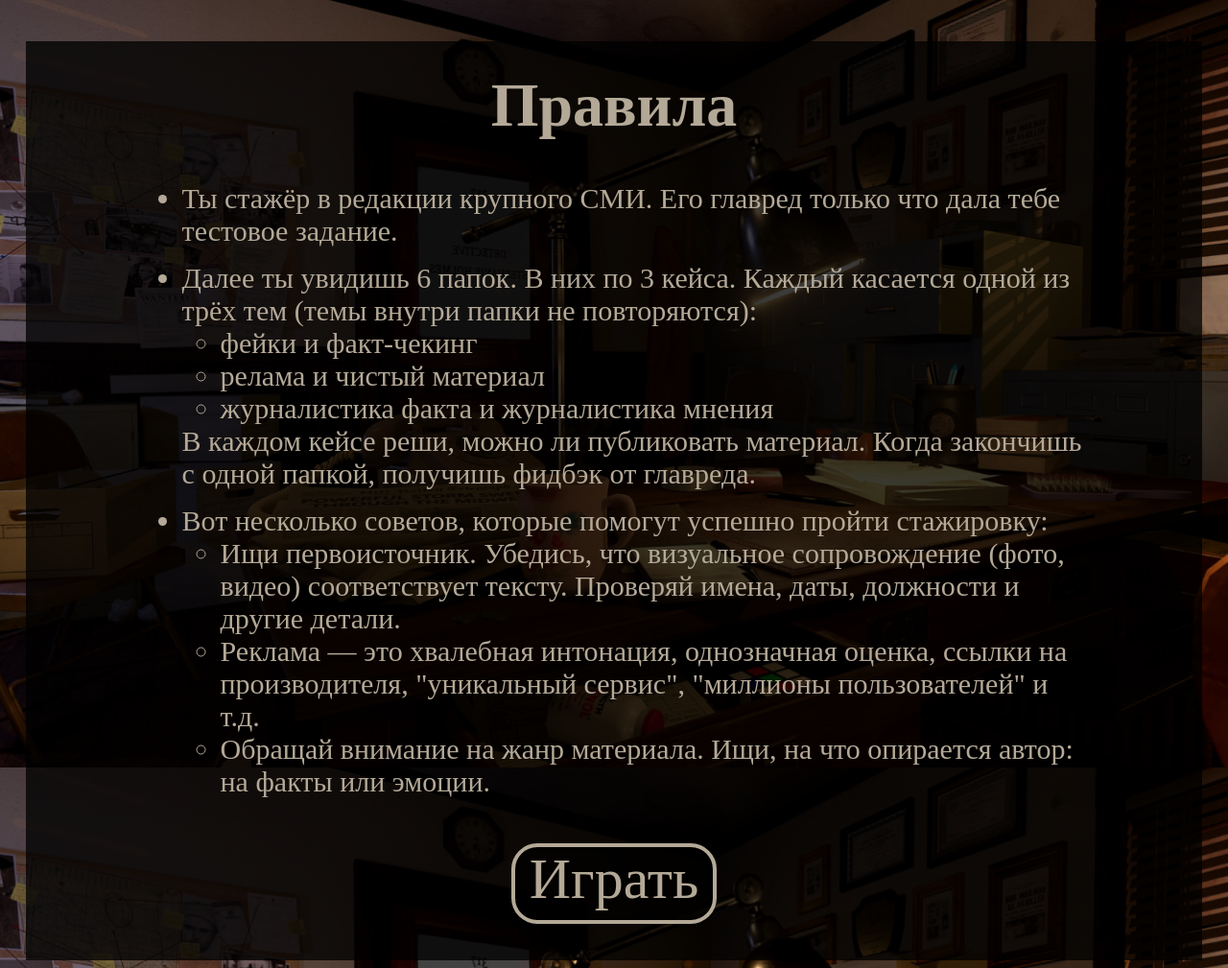
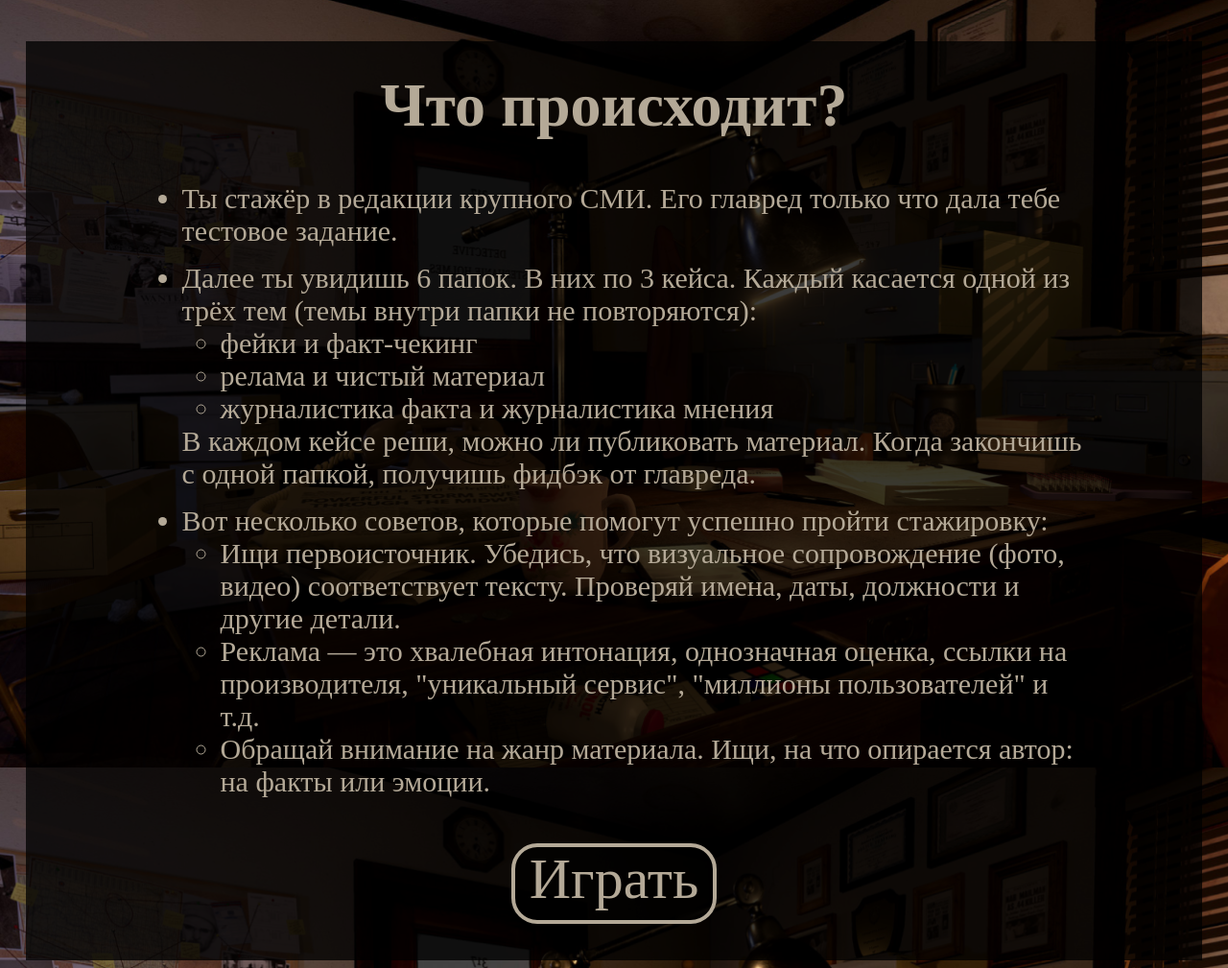
Before and after one commit to Polina2626/POV_new, a plain HTML site: page code/pages/rules.html in a window 1280 px wide. Shown: the whole page at 96% size. Drawn offline with Linux system fonts and the light colour scheme; a web font is replaced by a local one.

Commit message:
rules.html

```diff
--- a/code/pages/rules.html
+++ b/code/pages/rules.html
@@ -10,7 +10,7 @@
 
 <body>
     <div class='rules'>
-        <h1 class='rules__header'>Правила</h1>
+        <h1 class='rules__header'>Что происходит?</h1>
 
         <div class='rules_list_container'>
             <ul class='rules__list'>
```
